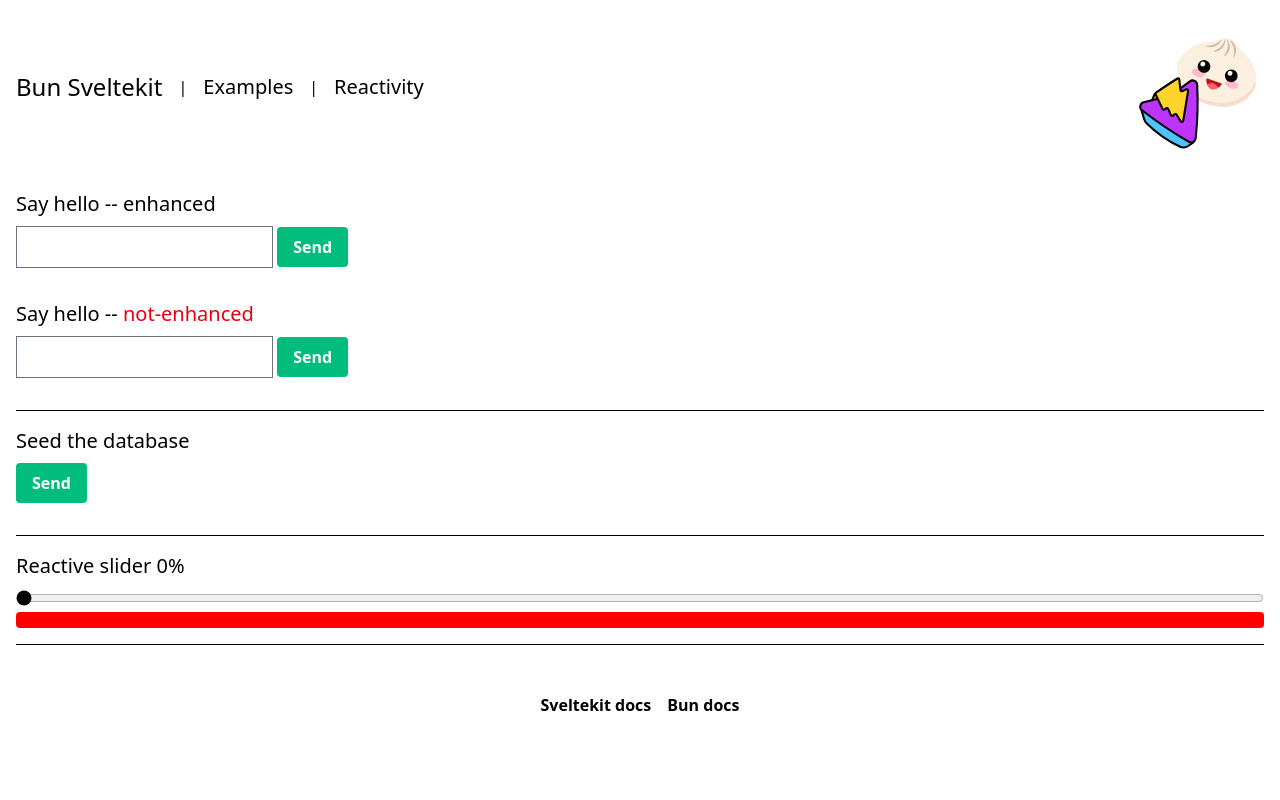
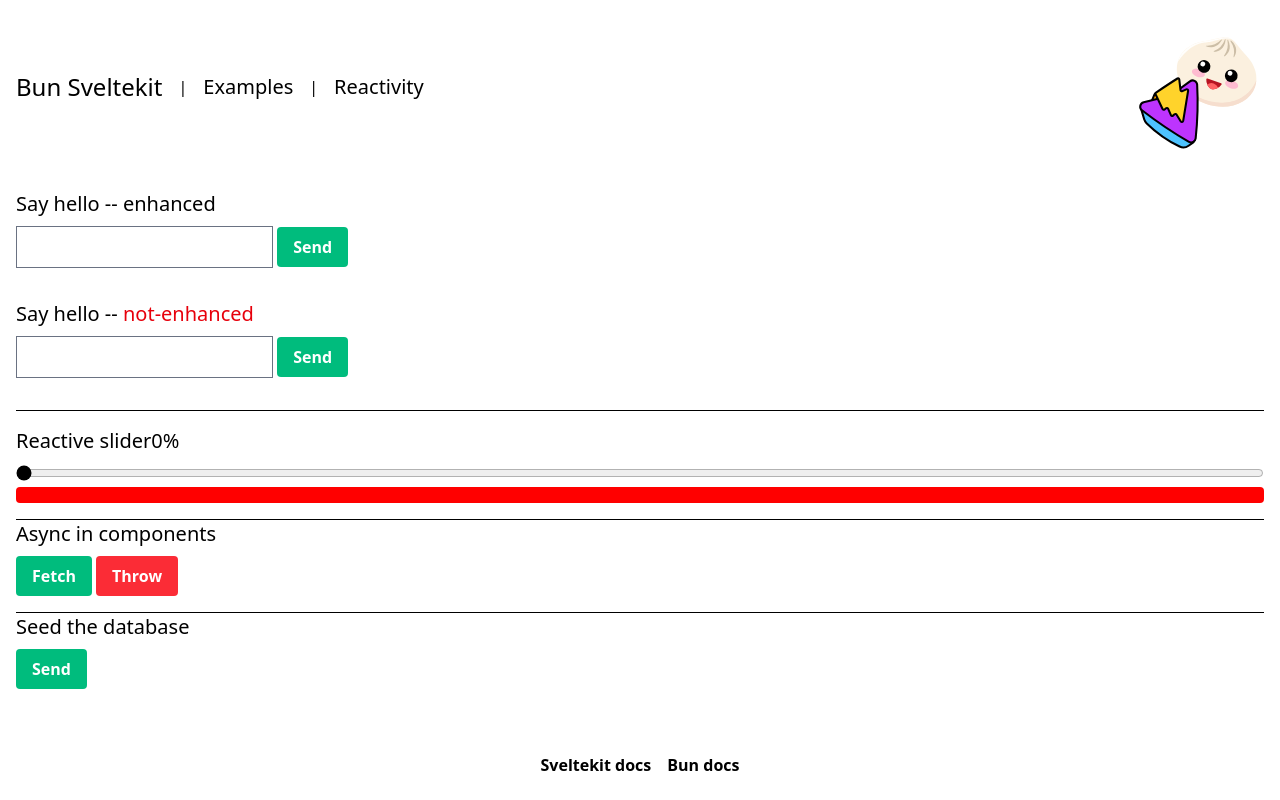
Before and after one commit to s-petey/sveltekit-intro-dinosaurs, a SvelteKit app: page /examples in a window 1280 px wide. Built offline with nearby package versions, Linux system fonts and the light colour scheme; no server answers.

Commit message:
ADD: Async in component example. CHANGE: Order of examples.

```diff
--- a/src/routes/examples/+page.svelte
+++ b/src/routes/examples/+page.svelte
@@ -1,6 +1,7 @@
 <script lang="ts">
   import { enhance } from '$app/forms';
   import type { PageProps } from './$types';
+  import Async from './Async.svelte';
 
   let { form }: PageProps = $props();
 
@@ -63,22 +64,8 @@
   <hr />
 
   <section class="mb-4">
-    <h2 class="mb-2 text-xl">Seed the database</h2>
-    <form class="flex items-center" method="post" action="?/seed">
-      <button
-        class="cursor-pointer rounded bg-emerald-500 px-4 py-2 font-bold text-white hover:bg-emerald-700"
-        type="submit"
-      >
-        Send
-      </button>
-    </form>
-  </section>
-
-  <hr />
-
-  <section class="mb-4">
     <section class="mb-4">
-      <h2 class="mb-2 text-xl">Reactive slider <span>{colorValue}%</span></h2>
+      <h2 class="mb-2 text-xl">Reactive slider<span>{colorValue}%</span></h2>
       <form>
         <input
           class="w-full"
@@ -95,6 +82,28 @@
     </section>
 
     <hr />
+
+    <section class="mb-4">
+      <section class="mb-4">
+        <h2 class="mb-2 text-xl">Async in components</h2>
+
+        <Async />
+      </section>
+    </section>
+
+    <hr />
+
+    <section class="mb-4">
+      <h2 class="mb-2 text-xl">Seed the database</h2>
+      <form class="flex items-center" method="post" action="?/seed">
+        <button
+          class="cursor-pointer rounded bg-emerald-500 px-4 py-2 font-bold text-white hover:bg-emerald-700"
+          type="submit"
+        >
+          Send
+        </button>
+      </form>
+    </section>
   </section>
 </div>
 
--- /dev/null
+++ b/src/routes/examples/Async.svelte
@@ -0,0 +1,37 @@
+<script lang="ts">
+  let message = $state<null | Promise<string>>(null);
+
+  function sleep(ms: number) {
+    return new Promise((resolve) => setTimeout(resolve, ms));
+  }
+
+  async function fetchMessage() {
+    await sleep(2000);
+    return 'Have fetched within the component';
+  }
+  async function fetchError(): Promise<string> {
+    await sleep(2000);
+    throw new Error('Have thrown an error within the component');
+  }
+</script>
+
+<button
+  class="cursor-pointer rounded bg-emerald-500 px-4 py-2 font-bold text-white hover:bg-emerald-700"
+  type="button"
+  onclick={() => (message = fetchMessage())}>Fetch</button
+>
+<button
+  class="cursor-pointer rounded bg-red-500 px-4 py-2 font-bold text-white hover:bg-red-700"
+  type="button"
+  onclick={() => (message = fetchError())}>Throw</button
+>
+
+{#if message !== null}
+  {#await message}
+    Loading message...
+  {:then message}
+    The loaded data is: {message}.
+  {:catch someError}
+    System error: {someError.message}.
+  {/await}
+{/if}
```
